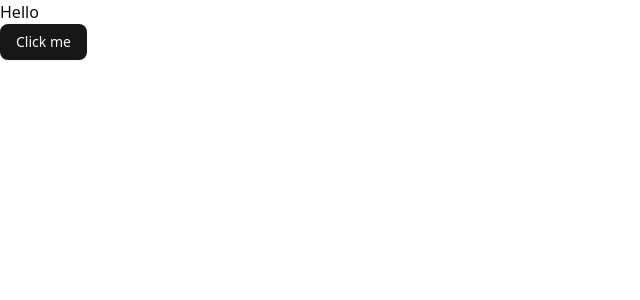
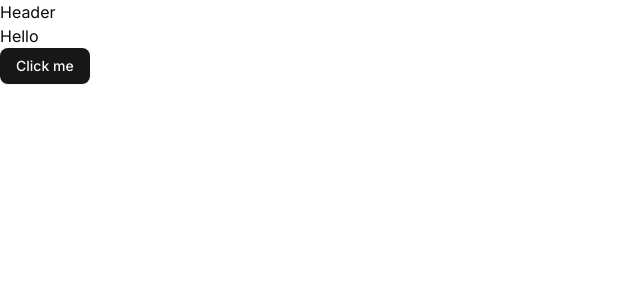
Before and after one commit to prabuddhaxdev/Splitr, a Next.js app: page / in a window 1280 px wide. Shown: the top 300 px of the page, without its empty margins (0-640 px from the left). Built offline with nearby package versions, Linux system fonts and the light colour scheme.

Commit message:
Created App layout

```diff
--- a/app/layout.js
+++ b/app/layout.js
@@ -1,15 +1,8 @@
-import { Geist, Geist_Mono } from "next/font/google";
 import "./globals.css";
+import {Inter} from "next/font/google";
+import Header from "@/components/header";
 
-const geistSans = Geist({
-  variable: "--font-geist-sans",
-  subsets: ["latin"],
-});
-
-const geistMono = Geist_Mono({
-  variable: "--font-geist-mono",
-  subsets: ["latin"],
-});
+const inter = Inter({subsets: ["latin"]});
 
 export const metadata = {
   title: "Splitr",
@@ -23,8 +16,9 @@ export default function RootLayout({ children }) {
         <link rel="icon" href="/logos/logo-s.png" />
       </head>
       <body
-        className={`${geistSans.variable} ${geistMono.variable} antialiased`}
+        className={`${inter.className}`}
       >
+        <Header/>
         <main className="min-h-screen">{children}</main>
       </body>
     </html>
--- /dev/null
+++ b/components/header.jsx
@@ -0,0 +1,9 @@
+const Header = () => {
+  return (
+    <div>
+        Header
+    </div>
+  )
+}
+
+export default Header
```
